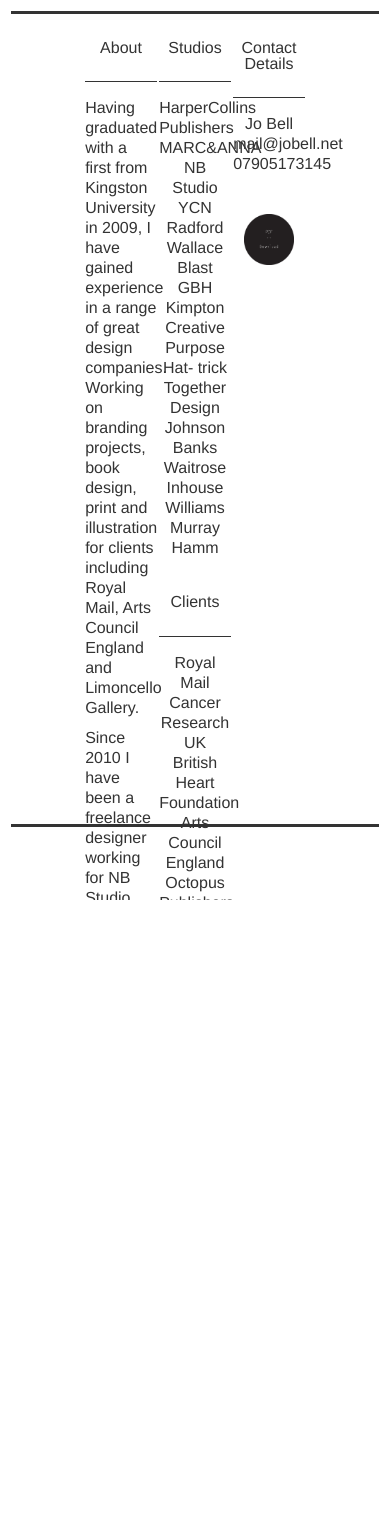
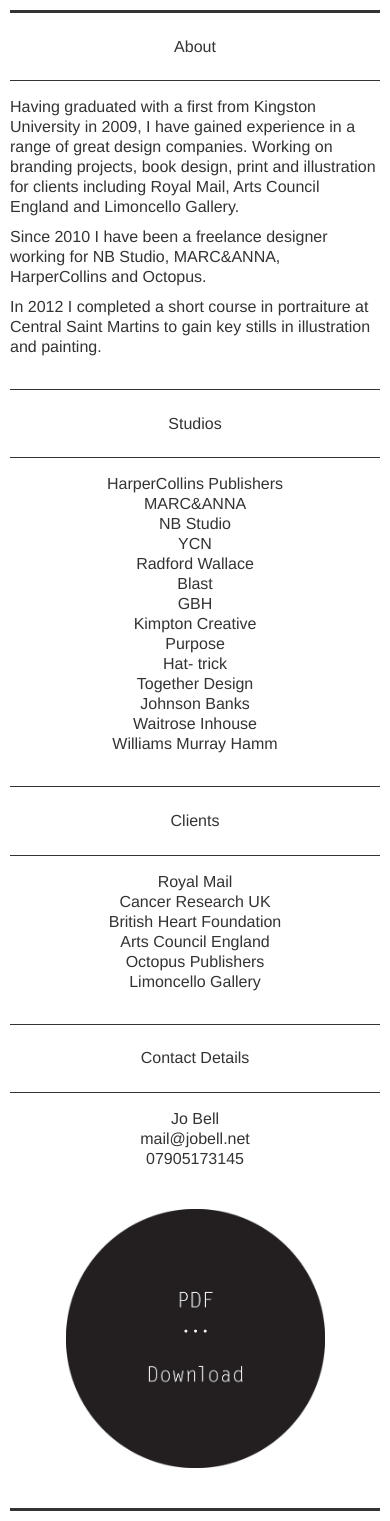
Before and after one commit to jobelldesigns/jobell.net, a Jekyll site: the page about/index.html, which Jekyll copies as it is, in a window 390 px wide. Built offline with Jekyll 4.4.1, drawn with Linux system fonts in a browser that asks for light colours; before the commit the page ends 900 px from its top, so only the background shows below that.

Commit message:
Make about page work on small tablets with a 1 col grid

```diff
--- a/about/index.html
+++ b/about/index.html
@@ -78,11 +78,57 @@
 
             #pdf {
                 display: block;
-                margin-top: 40px;
+                margin: 40px 0;
             }
 
             #pdf img {
                 width: 70%;
+            }
+
+            /* Mobiles */
+            @media all and (max-width: 767px) {
+
+                /* Reset heights to be dynamic */
+                html, body, .main-container, .inside, .content {
+                    height: inherit;
+                    overflow: visible;
+                }
+
+                .inside {
+                    margin: 0;
+                }
+
+                .main-container {
+                    padding: 0;
+                    margin: 10px;
+                }
+
+                nav.links-wrapper {
+                    position: relative;
+                    bottom: auto;
+                    width: 100%;
+                    margin: 0.5em 0;
+                }
+
+                h1 {
+                    margin-top: 1.2em;
+                }
+
+                .spacer {
+                    display: none;
+                }
+
+                .col {
+                    width: 100%;
+                    float: none;
+                    min-height: 0;
+                }
+
+                .experience h2, .contact h2 {
+                    border-top: 1px solid #333;
+                    margin-top: 2em;
+                }
+
             }
 
 
@@ -93,7 +139,7 @@
         <div class="main-container">
             <div class="inside">
                 <div class="content group">
-                    <div class="col"></div>
+                    <div class="col spacer"></div>
                     <div class="col about">
                         <h2>About</h2>
                         <p>Having graduated with a first from Kingston University in 2009, I have gained experience in a range of great design companies. Working on branding projects, book design, print and illustration for clients including Royal Mail, Arts Council England and Limoncello Gallery.</p>
@@ -139,7 +185,7 @@
                             <img src="../images/pdf_download.png" />
                         </a>
                     </div>
-                    <div class="col last"></div>
+                    <div class="col spacer last"></div>
                 </div>
             </div>
         </div>
```
